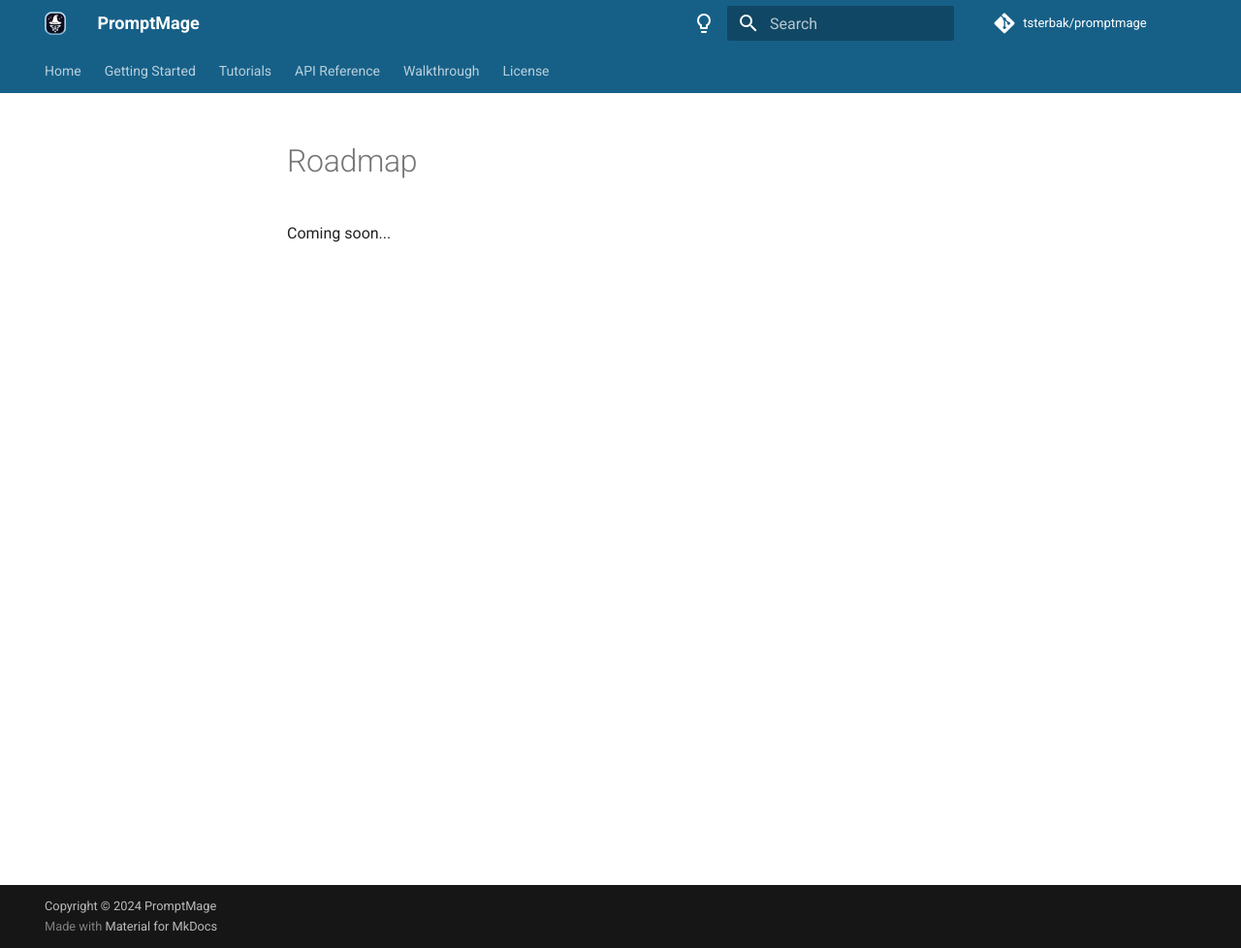
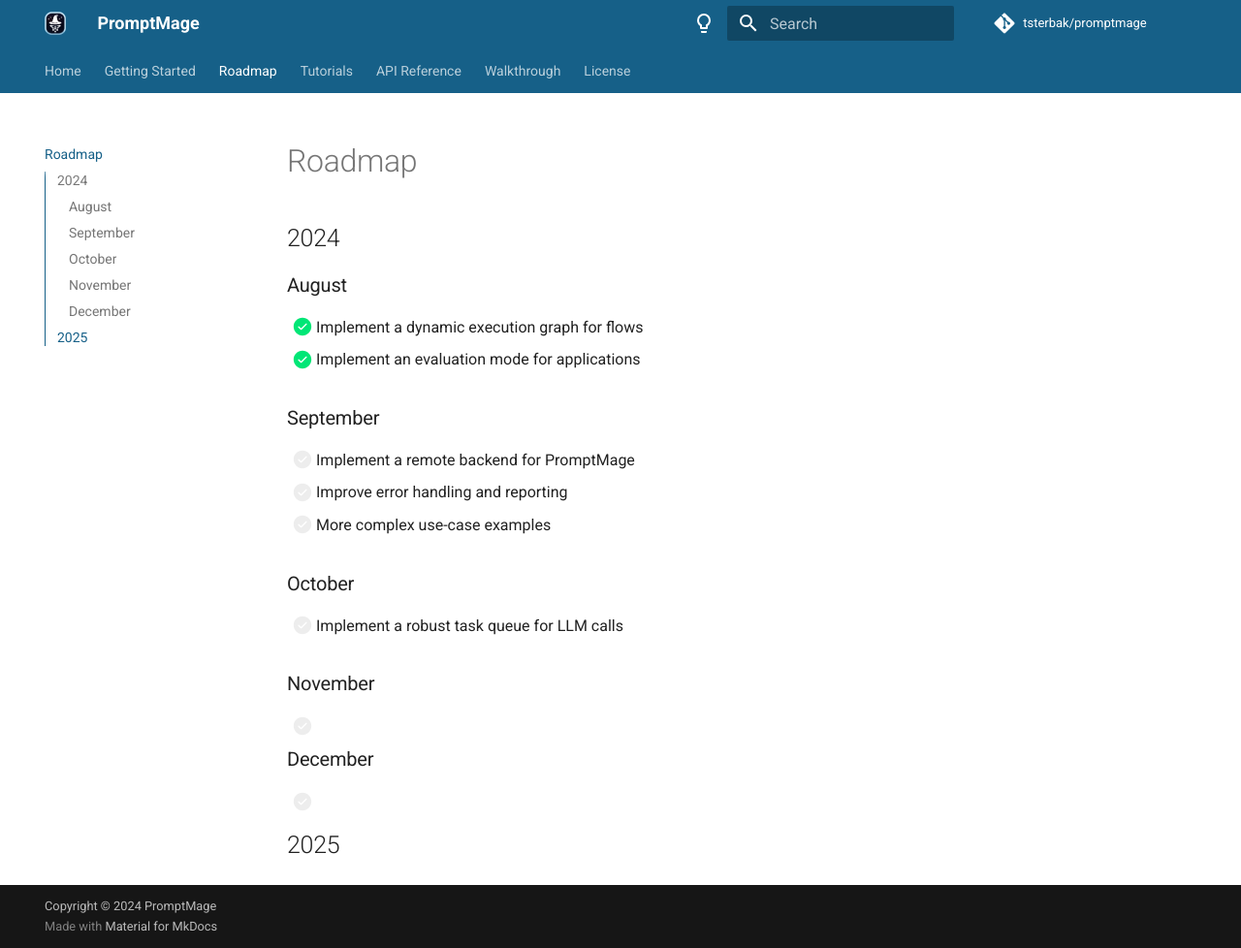
Before and after one commit to tsterbak/promptmage, an MkDocs documentation site: the page built from docs/roadmap.md, in a window 1280 px wide and 978 px high. Shown: the whole window at 97% size. Built offline with MkDocs 1.6.1 and Material for MkDocs 9.7.7, drawn with Linux system fonts in a browser that asks for light colours; comment, search, counter and statistics services are not loaded.

Commit message:
Update roadmap

```diff
--- a/docs/roadmap.md
+++ b/docs/roadmap.md
@@ -1,3 +1,28 @@
 # Roadmap
 
-Coming soon...
+## 2024
+
+### August
+
+- [x] Implement a dynamic execution graph for flows
+- [x] Implement an evaluation mode for applications
+
+
+### September
+
+- [ ] Implement a remote backend for PromptMage
+- [ ] Improve error handling and reporting
+- [ ] More complex use-case examples
+
+### October
+- [ ] Implement a robust task queue for LLM calls
+
+### November
+
+- [ ]
+
+### December
+
+- [ ]
+
+## 2025
--- a/mkdocs.yml
+++ b/mkdocs.yml
@@ -9,6 +9,7 @@
 nav:
   - Home: index.md
   - Getting Started: getting-started.md
+  - Roadmap: roadmap.md
   - Tutorials: tutorial.md
   - API Reference: reference.md
   - Walkthrough: walkthrough.md
@@ -71,6 +72,8 @@
   - pymdownx.emoji:
       emoji_index: !!python/name:material.extensions.emoji.twemoji
       emoji_generator: !!python/name:material.extensions.emoji.to_svg
+  - pymdownx.tasklist:
+      custom_checkbox: true
 
 
 plugins:
```
